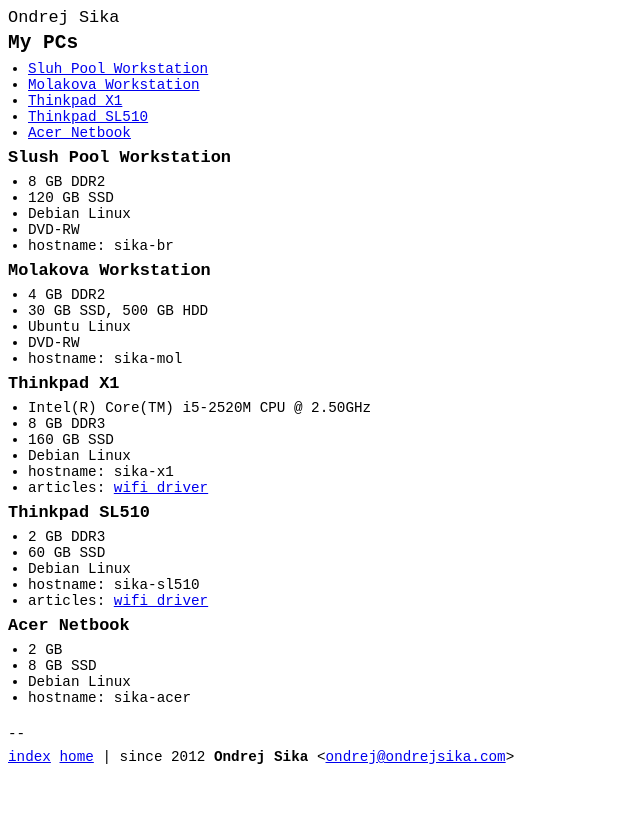
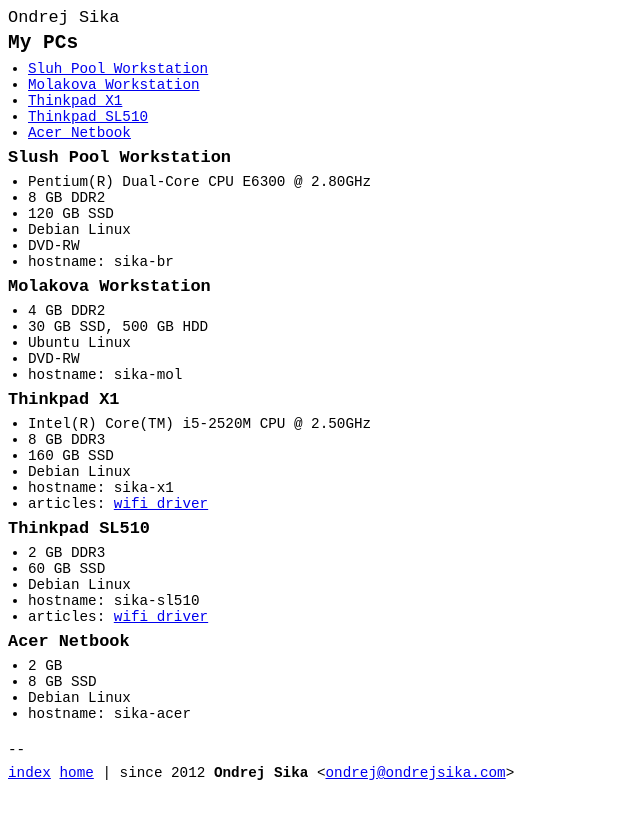
Before and after one commit to ondrejsika/ondrejsika.com, a Jekyll site: the page built from my-pcs.md, in a window 1280 px wide. Shown: the top 819 px of the page, without its empty margins (0-640 px from the left). Built offline with Jekyll 4.4.1, drawn with Linux system fonts in a browser that asks for light colours; Markdown is read by kramdown in place of the engine named in the settings; comment, search, counter and statistics services are not loaded.

Commit message:
my pcs - add cpu to pool workstation

```diff
--- a/my-pcs.md
+++ b/my-pcs.md
@@ -15,6 +15,7 @@
 <div id="pool"></div>
 ### Slush Pool Workstation
 
+* Pentium(R) Dual-Core CPU E6300 @ 2.80GHz
 * 8 GB DDR2
 * 120 GB SSD
 * Debian Linux
```
